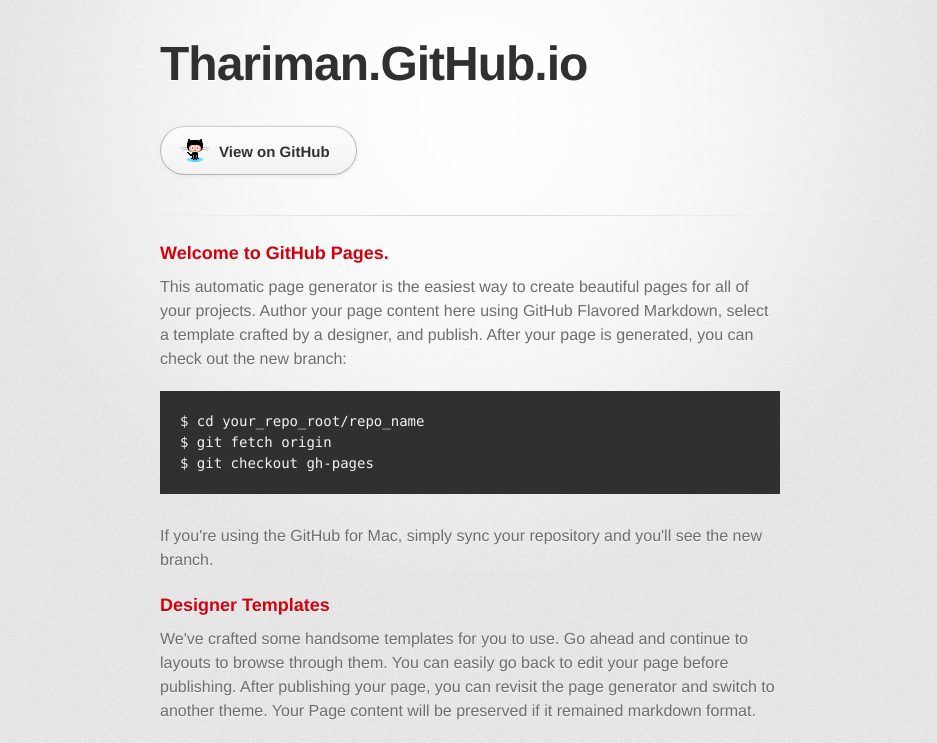
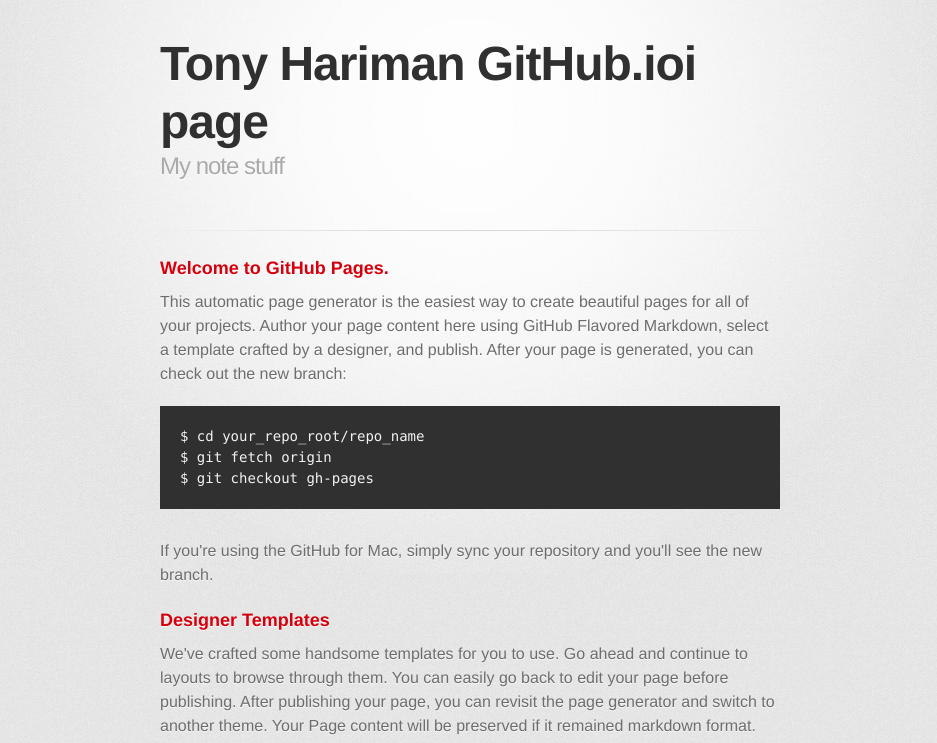
Before and after one commit to thariman/thariman.github.io, a plain HTML site: page index.html in a window 1280 px wide. Shown: the top 743 px of the page, without its empty margins (170-1107 px from the left). Drawn offline with Linux system fonts and the light colour scheme; a web font is replaced by a local one.

Commit message:
Edit header

```diff
--- a/index.html
+++ b/index.html
@@ -18,13 +18,9 @@
       <div class="inner">
 
         <header>
-          <h1>Thariman.GitHub.io</h1>
-          <h2></h2>
+          <h1>Tony Hariman GitHub.ioi page</h1>
+          <h2>My note stuff</h2>
         </header>
-
-        <section id="downloads" class="clearfix">
-          <a href="https://github.com/thariman" id="view-on-github" class="button"><span>View on GitHub</span></a>
-        </section>
 
         <hr>
 
```
